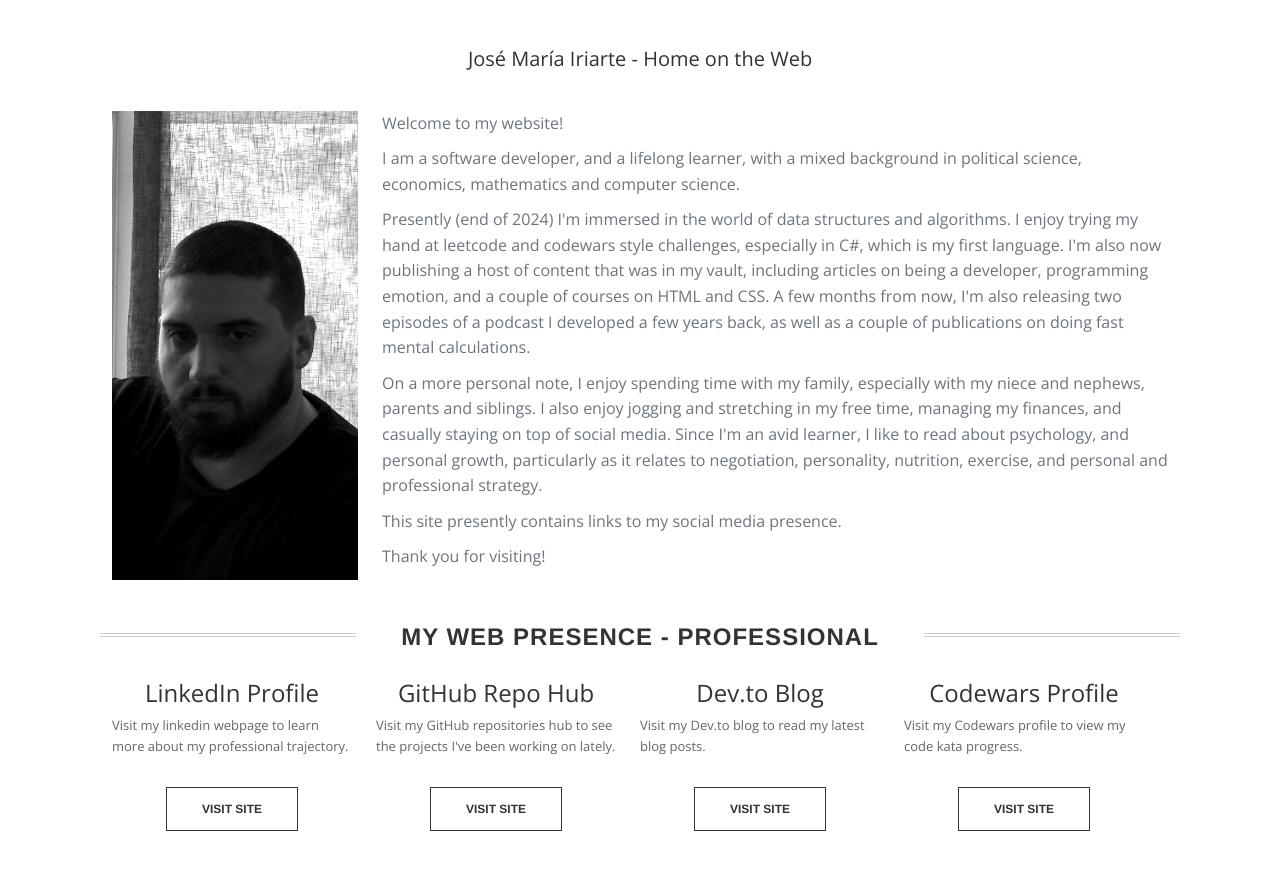
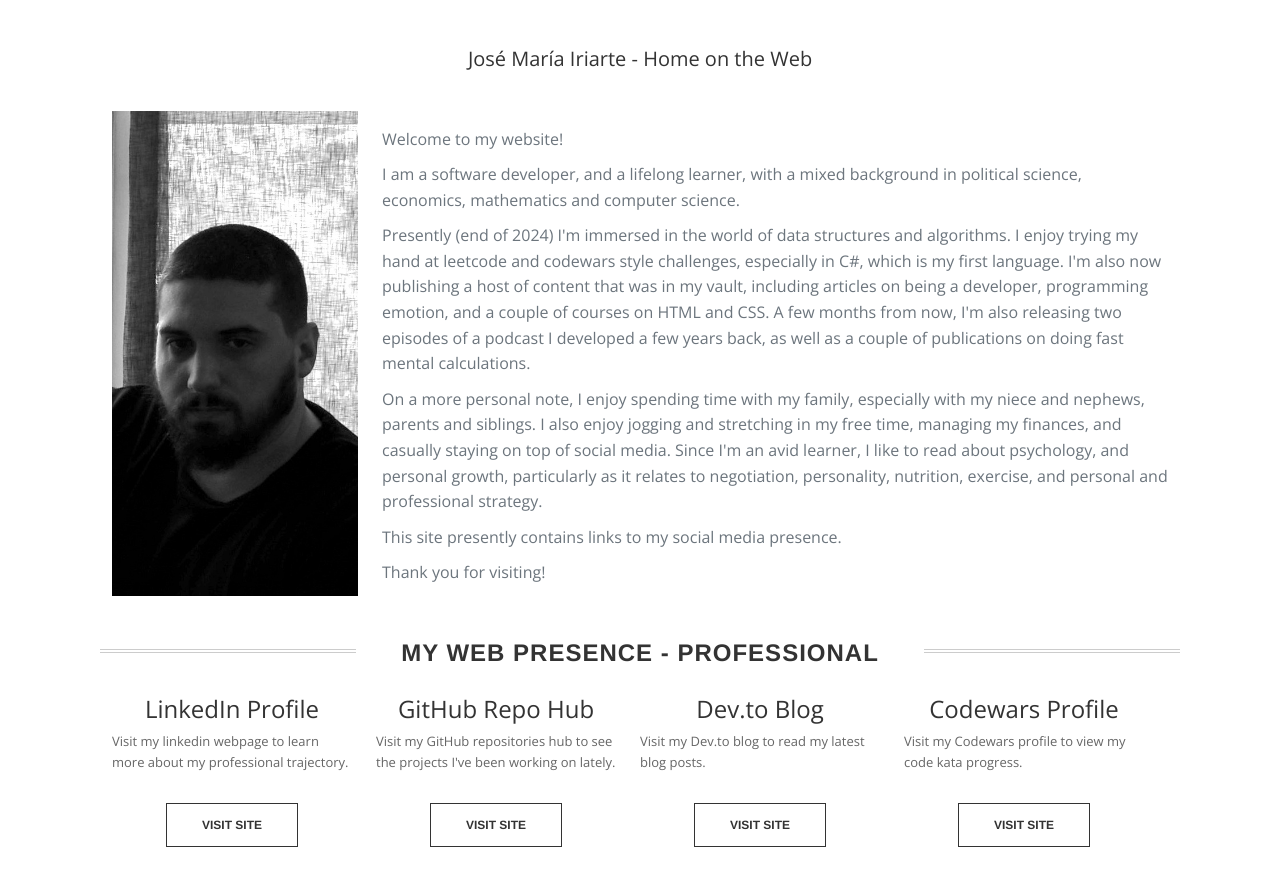
Before and after one commit to tigerbluejay/tigerbluejay.github.io, a plain HTML site: page index.html in a window 1280 px wide. Shown: the top 880 px of the page. Drawn offline with nearby package versions, Linux system fonts and the light colour scheme; a web font is replaced by a local one.

Commit message:
Added top margin to the main text

```diff
--- a/index.html
+++ b/index.html
@@ -38,7 +38,7 @@
       <div class="col-md-3">
             <img src="jose-maria-iriarte-portrait.jpg" alt="Jose Maria Iriarte" class="img-fluid" itemprop="image">
       </div>
-        <div class="col-md-9">
+        <div class="col-md-9 mt-3">
       <p class="lead text-muted" style="font-size: 16px !important;margin: 0 0 10px 0 !important;">
       Welcome to my website!<br></p>
 
```
